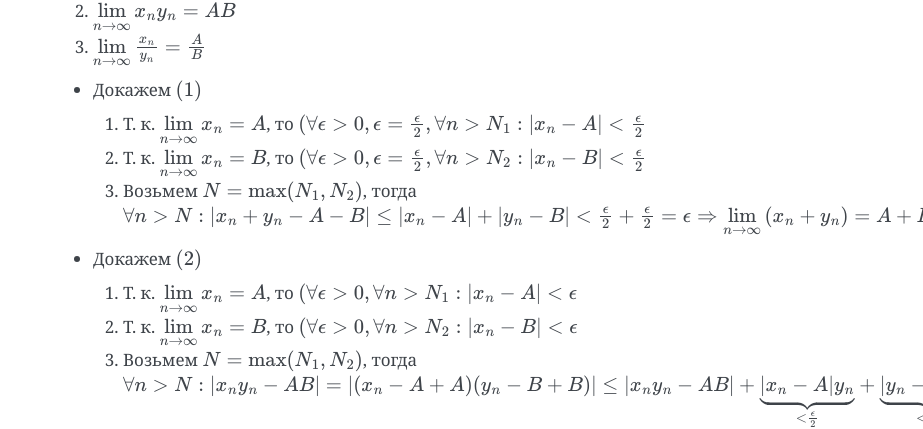
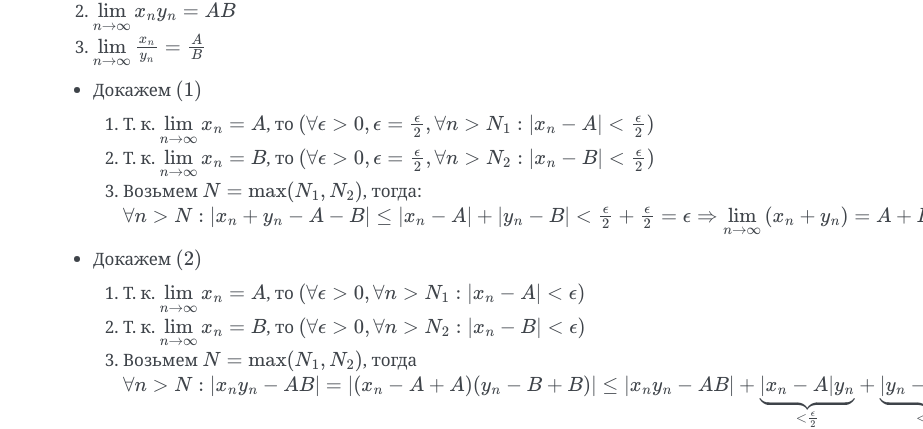
Before and after one commit to mephi-tex/mephi-tex, a Sphinx documentation site: the page built from docs/IVT_evening/mathematical-analysis.md, in a window 1280 px wide and 900 px high, scrolled down 8170 px. Shown: the part 152-581 px from the top of the window, without its empty margins (357-1280 px from the left). Built offline with Sphinx 7.4.7, drawn with Linux system fonts in a browser that asks for light colours; the version number could not be read and is left out.

```diff
--- a/docs/IVT_evening/mathematical-analysis.md
+++ b/docs/IVT_evening/mathematical-analysis.md
@@ -259,12 +259,12 @@ $\{x_{n}\}$ - б. м. $\Rightarrow \forall k :\{ k x_{n}\}$ - б. м.
 2. $\lim\limits_{n \rightarrow \infty}{x_{n}y_{n}} = AB$
 3. $\lim\limits_{n \rightarrow \infty}{\frac{x_{n}}{y_{n}}} = \frac{A}{B}$
 - Докажем $(1)$
-  1. Т. к. $\lim\limits_{n \rightarrow \infty}{x_{n}} = A$, то $(\forall \epsilon > 0, \epsilon = \frac{\epsilon}{2}, \forall n > N_{1} : |x_{n} - A| < \frac{\epsilon}{2}$
-  2. Т. к. $\lim\limits_{n \rightarrow \infty}{x_{n}} = B$, то $(\forall \epsilon > 0, \epsilon = \frac{\epsilon}{2}, \forall n > N_{2} : |x_{n} - B| < \frac{\epsilon}{2}$
-  3. Возьмем $N = \max(N_{1}, N_{2})$, тогда $\forall n > N : |x_{n} + y_{n} - A - B| \leq |x_{n} - A| + |y_{n} - B| < \frac{\epsilon}{2} +  \frac{\epsilon}{2} = \epsilon \Rightarrow \lim\limits_{n \rightarrow \infty}{(x_{n} + y_{n})} = A + B$
+  1. Т. к. $\lim\limits_{n \rightarrow \infty}{x_{n}} = A$, то $(\forall \epsilon > 0, \epsilon = \frac{\epsilon}{2}, \forall n > N_{1} : |x_{n} - A| < \frac{\epsilon}{2})$
+  2. Т. к. $\lim\limits_{n \rightarrow \infty}{x_{n}} = B$, то $(\forall \epsilon > 0, \epsilon = \frac{\epsilon}{2}, \forall n > N_{2} : |x_{n} - B| < \frac{\epsilon}{2})$
+  3. Возьмем $N = \max(N_{1}, N_{2})$, тогда: $\forall n > N : |x_{n} + y_{n} - A - B| \leq |x_{n} - A| + |y_{n} - B| < \frac{\epsilon}{2} +  \frac{\epsilon}{2} = \epsilon \Rightarrow \lim\limits_{n \rightarrow \infty}{(x_{n} + y_{n})} = A + B$
 - Докажем $(2)$
-  1. Т. к. $\lim\limits_{n \rightarrow \infty}{x_{n}} = A$, то $(\forall \epsilon > 0, \forall n > N_{1} : |x_{n} - A| < \epsilon$
-  2. Т. к. $\lim\limits_{n \rightarrow \infty}{x_{n}} = B$, то $(\forall \epsilon > 0,  \forall n > N_{2} : |x_{n} - B| < \epsilon$
+  1. Т. к. $\lim\limits_{n \rightarrow \infty}{x_{n}} = A$, то $(\forall \epsilon > 0, \forall n > N_{1} : |x_{n} - A| < \epsilon)$
+  2. Т. к. $\lim\limits_{n \rightarrow \infty}{x_{n}} = B$, то $(\forall \epsilon > 0,  \forall n > N_{2} : |x_{n} - B| < \epsilon)$
   3. Возьмем $N = \max(N_{1}, N_{2})$, тогда $\forall n > N : |x_{n}y_{n} - A B| = |(x_{n} - A + A)(y_{n} - B + B)| \leq |x_{n}y_{n} - AB| + \underbrace{|x_{n} - A|y_{n}}_{< \frac{\epsilon}{2}} + \underbrace{|y_{n} - B|x_{n}}_{< \frac{\epsilon}{2}} + \dots  \Rightarrow \lim\limits_{n \rightarrow \infty}{(x_{n}y_{n})} = A + B$
 ## Семинар 13.02.2022
 ***Разбор домашней работы***
```
